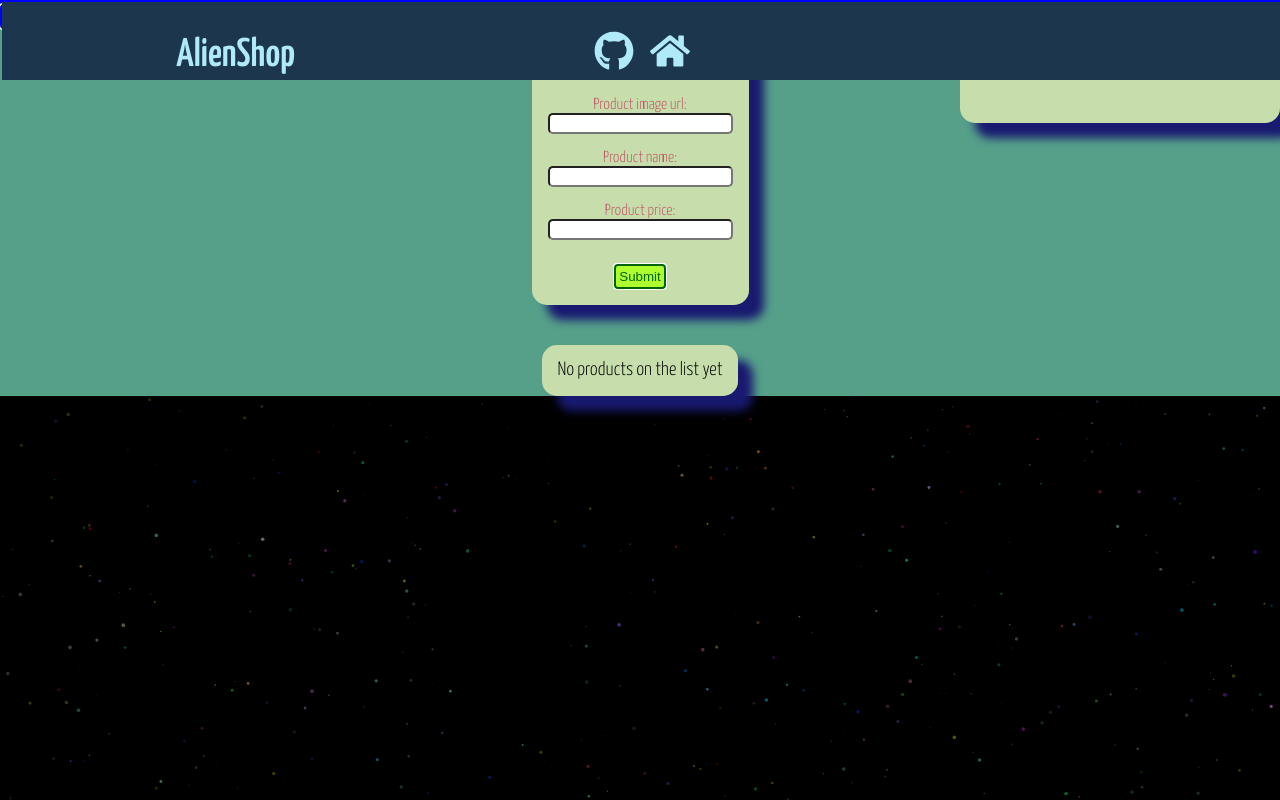
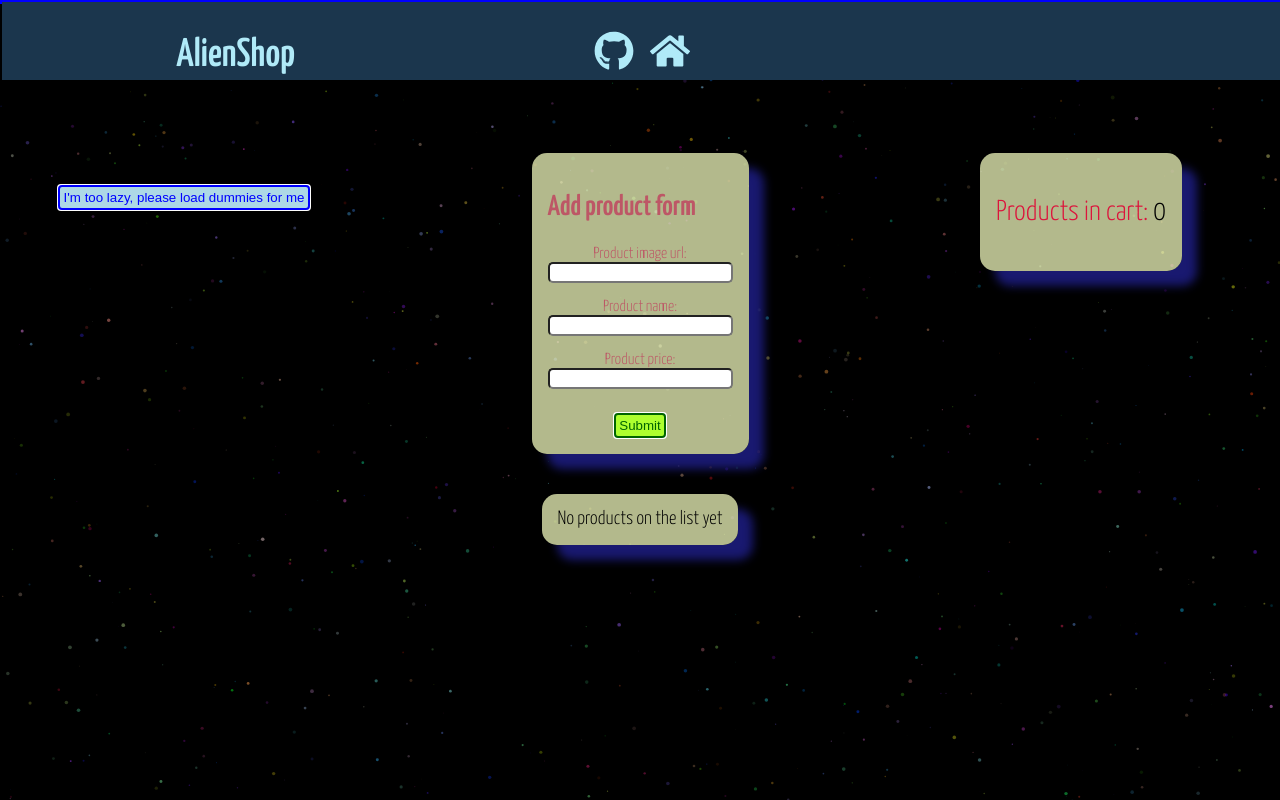
Before and after one commit to devKarin/lumav_FE_test_02_05_2022, a React (Create React App) app: page / in a window 1280 px wide. Built offline with nearby package versions, Linux system fonts and the light colour scheme.

Commit message:
Add responsiveness to Layout component

```diff
--- a/src/components/layouts/Layout.module.css
+++ b/src/components/layouts/Layout.module.css
@@ -1,5 +1,6 @@
-.mainlayout {
-  background-color: #56a08a;
+main {
+  justify-items: center;
+  display: grid;
 }
 
 /*
@@ -8,13 +9,8 @@ Grid
 -------------------------------------------------------------------------------
 */
 
-.mainlayout {
-  display: grid;
-  grid-template-columns: 25% 25% 25% 25%;
-  grid-template-rows: auto auto;
-  grid-template-areas:
-    ". productformarea productformarea productcounterarea"
-    "productgridarea productgridarea productgridarea productgridarea";
+.dummyproductsLoader {
+  grid-area: dummyproductsLoader;
 }
 
 .productformarea {
@@ -28,3 +24,68 @@ Grid
 .productgridarea {
   grid-area: productgridarea;
 }
+
+/*
+-------------------------------------------------------------------------------
+Responsiveness
+-------------------------------------------------------------------------------
+*/
+
+@media only screen and (max-width: 340px) {
+  main {
+    padding: 7rem 3rem 2rem;
+  }
+}
+
+@media only screen and (min-width: 340px) {
+  main {
+    padding: 9.3rem 2rem 2rem;
+  }
+}
+
+@media only screen and (max-width: 600px) {
+  main {
+    grid-template-columns: 100%;
+    grid-template-rows: auto auto auto auto;
+    grid-template-areas:
+      "productformarea"
+      "dummyproductsLoader"
+      "productcounterarea"
+      "productgridarea ";
+  }
+
+  .dummyproductsLoader,
+  .productcounterarea {
+    padding-top: 2rem;
+  }
+}
+
+@media only screen and (min-width: 600px) {
+  main {
+    grid-template-columns: 50% 50%;
+    grid-template-rows: auto auto auto;
+    grid-template-areas:
+      "productformarea productcounterarea"
+      "dummyproductsLoader productcounterarea"
+      "productgridarea productgridarea";
+  }
+
+  .productcounterarea {
+    padding-right: 30px;
+  }
+
+  .dummyproductsLoader {
+    padding-top: 2rem;
+  }
+}
+
+@media only screen and (min-width: 768px) {
+  main {
+    padding: 9.3rem 2rem 2rem;
+    grid-template-columns: 25% 25% 25% 25%;
+    grid-template-rows: auto auto;
+    grid-template-areas:
+      "dummyproductsLoader productformarea productformarea productcounterarea"
+      "productgridarea productgridarea productgridarea productgridarea";
+  }
+}
```
